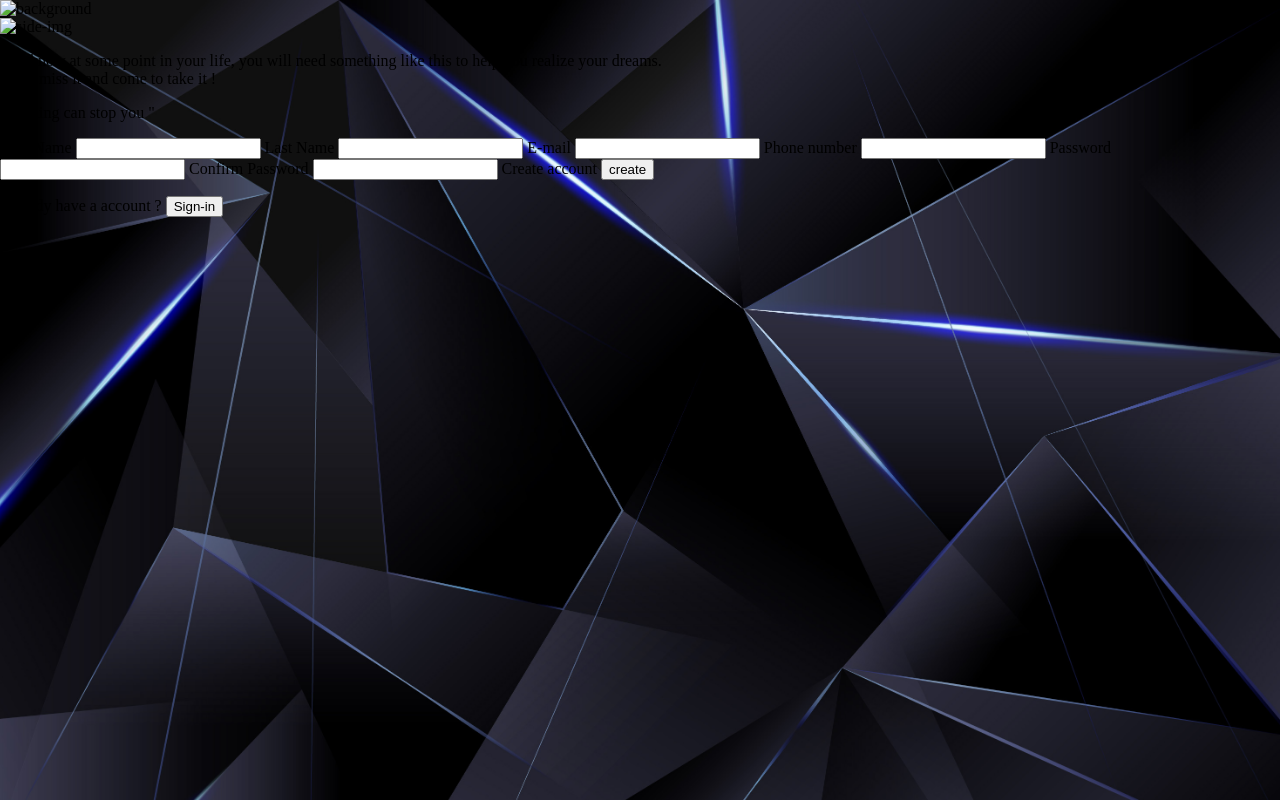
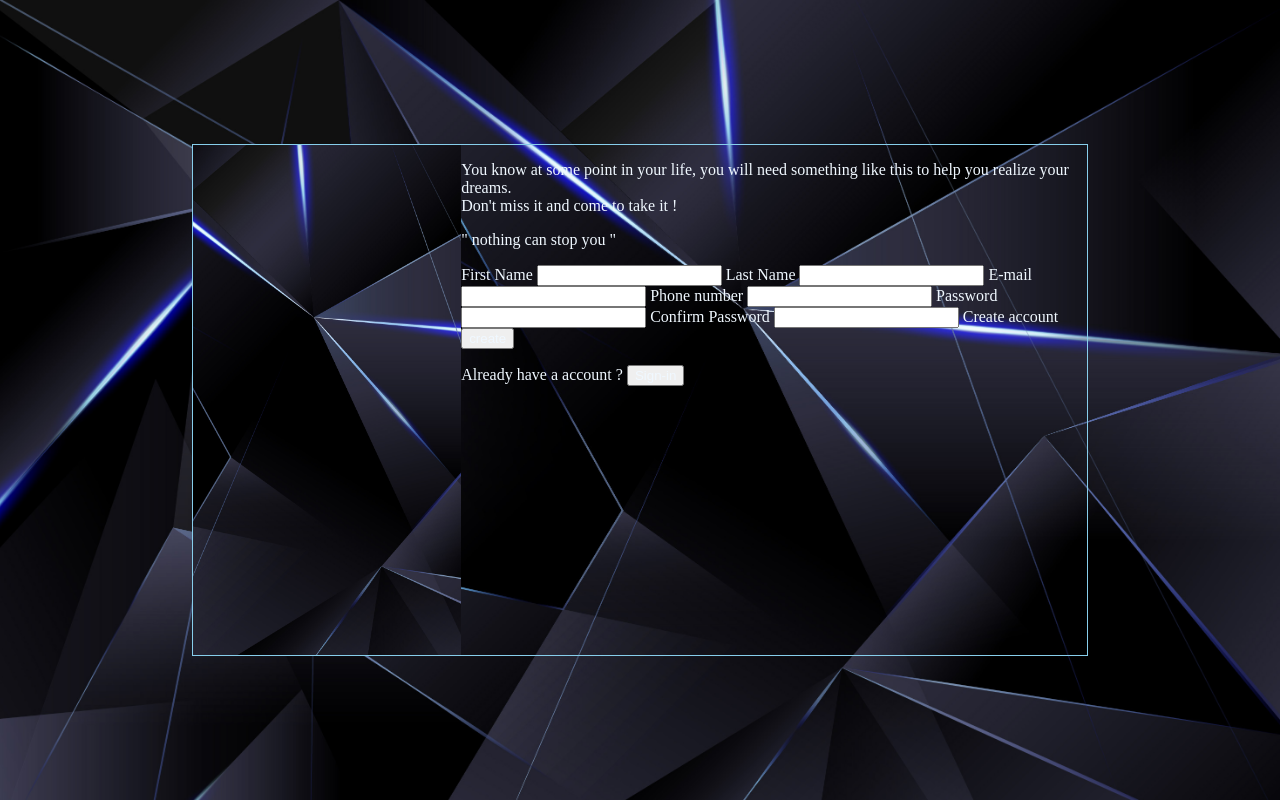
Before and after one commit to mylordkaz/Sign-up-Form, a plain HTML site: page index.html in a window 1280 px wide. Drawn offline with Linux system fonts and the light colour scheme.

Commit message:
add container side img and style it

```diff
--- a/index.html
+++ b/index.html
@@ -7,11 +7,10 @@
     <title>Sign-up Form</title>
 </head>
 <body>
-    <img src="" alt="background">
-
+    <div class="centered">
         <div class="container">
             <div class="left-side">
-            <img src="" alt="side-img">
+                <img src="/darkLightside.jpg" alt="side-img">
             </div>
             <div class="right-side">
                 <p>You know at some point in your life, you will need something like this to help you realize your dreams.
@@ -31,6 +30,7 @@
                     <p>Already have a account ? <button>Sign-in</button></p>
                 </div>
             </div>
+        </div>
 
         </body>
 </html>
--- a/style.css
+++ b/style.css
@@ -7,3 +7,30 @@ body{
     background-attachment: fixed;
     background-repeat: no-repeat;
 }
+*{
+    color: aliceblue;
+}
+.centered{
+    display: flex;
+    justify-content: center;
+    align-items: center;
+    height: 100vh;
+}
+.container{
+    border: 1px solid skyblue;
+    display: flex;
+    width: 70%;
+    margin: 0 15%;
+    padding: 0;
+}
+.left-side{
+    width: 30%;
+}
+.left-side img{
+    width: 100%;
+    height: 100%;
+}
+
+.right-side{
+    width: 70%;
+}
```
Also changed, not shown: darkLightside.jpg (added). Lines whose indentation alone changed are shown as unchanged.
